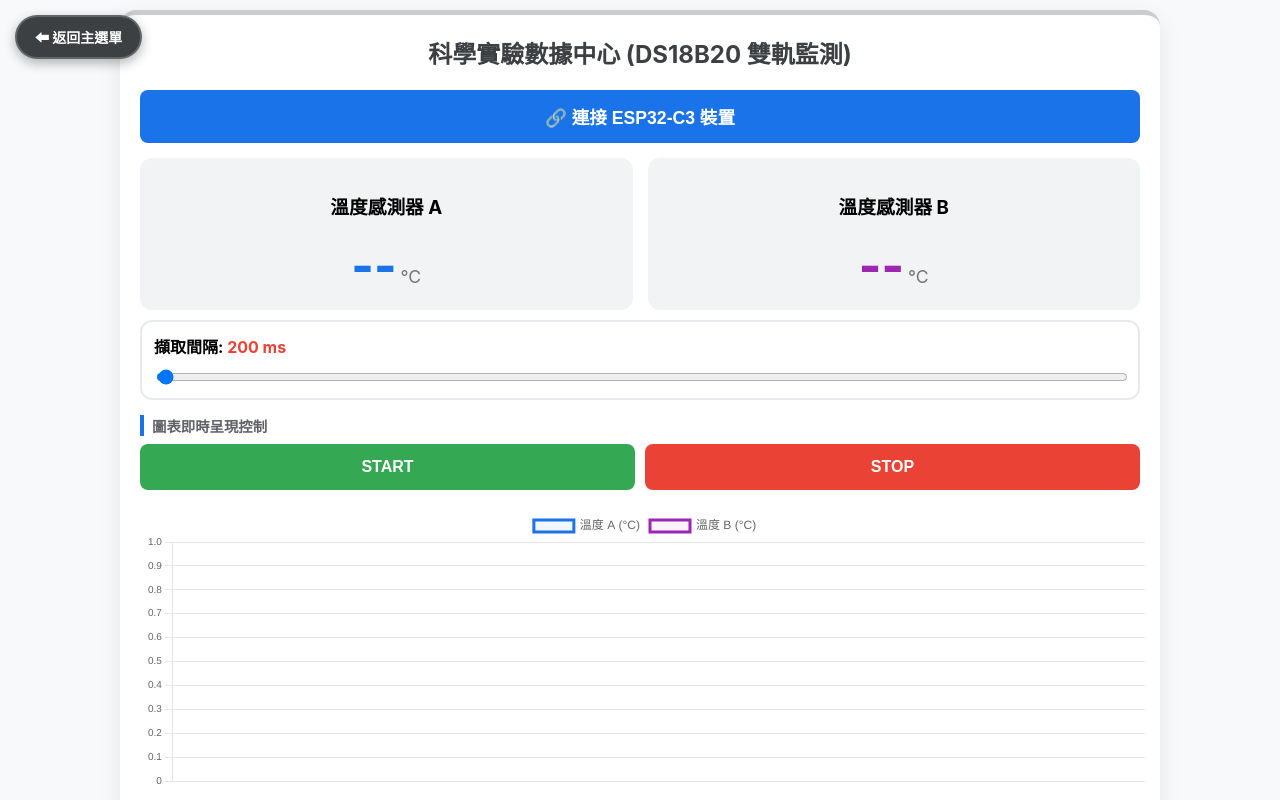
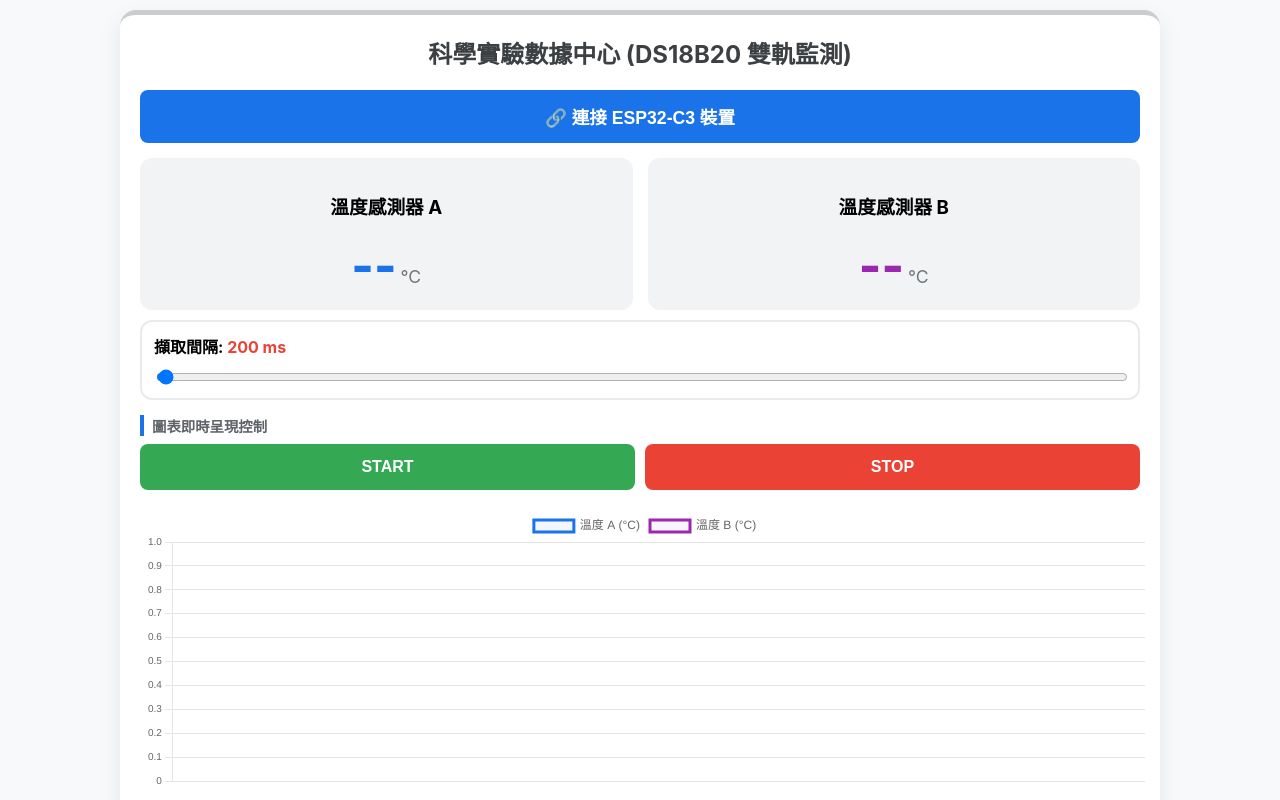
Before and after one commit to m929014-bot/science, a plain HTML site: page ds18b20/index.html in a window 1280 px wide. Shown: the top 800 px of the page. Drawn offline with nearby package versions, Linux system fonts and the light colour scheme.

Commit message:
Add files via upload

```diff
--- a/ds18b20/index.html
+++ b/ds18b20/index.html
@@ -57,27 +57,6 @@
     </style>
 </head>
 <body>
-<div style="position: fixed; top: 15px; left: 15px; z-index: 999999; pointer-events: auto;">
-    <a href="../" style="
-        display: inline-flex;
-        align-items: center;
-        gap: 8px;
-        background: #3c4043;
-        color: #ffffff;
-        text-decoration: none;
-        padding: 10px 18px;
-        border-radius: 50px;
-        font-family: -apple-system, sans-serif;
-        font-size: 14px;
-        font-weight: bold;
-        box-shadow: 0 4px 12px rgba(0,0,0,0.3);
-        border: 2px solid rgba(255,255,255,0.2);
-        cursor: pointer;
-        transition: all 0.2s ease;
-    " onmouseover="this.style.background='#1a73e8'; this.style.transform='scale(1.05)';" onmouseout="this.style.background='#3c4043'; this.style.transform='scale(1)';">
-        ⬅ 返回主選單
-    </a>
-</div>
 
 <div class="container" id="mainContainer">
     <h2>科學實驗數據中心 (DS18B20 雙軌監測)</h2>
```
